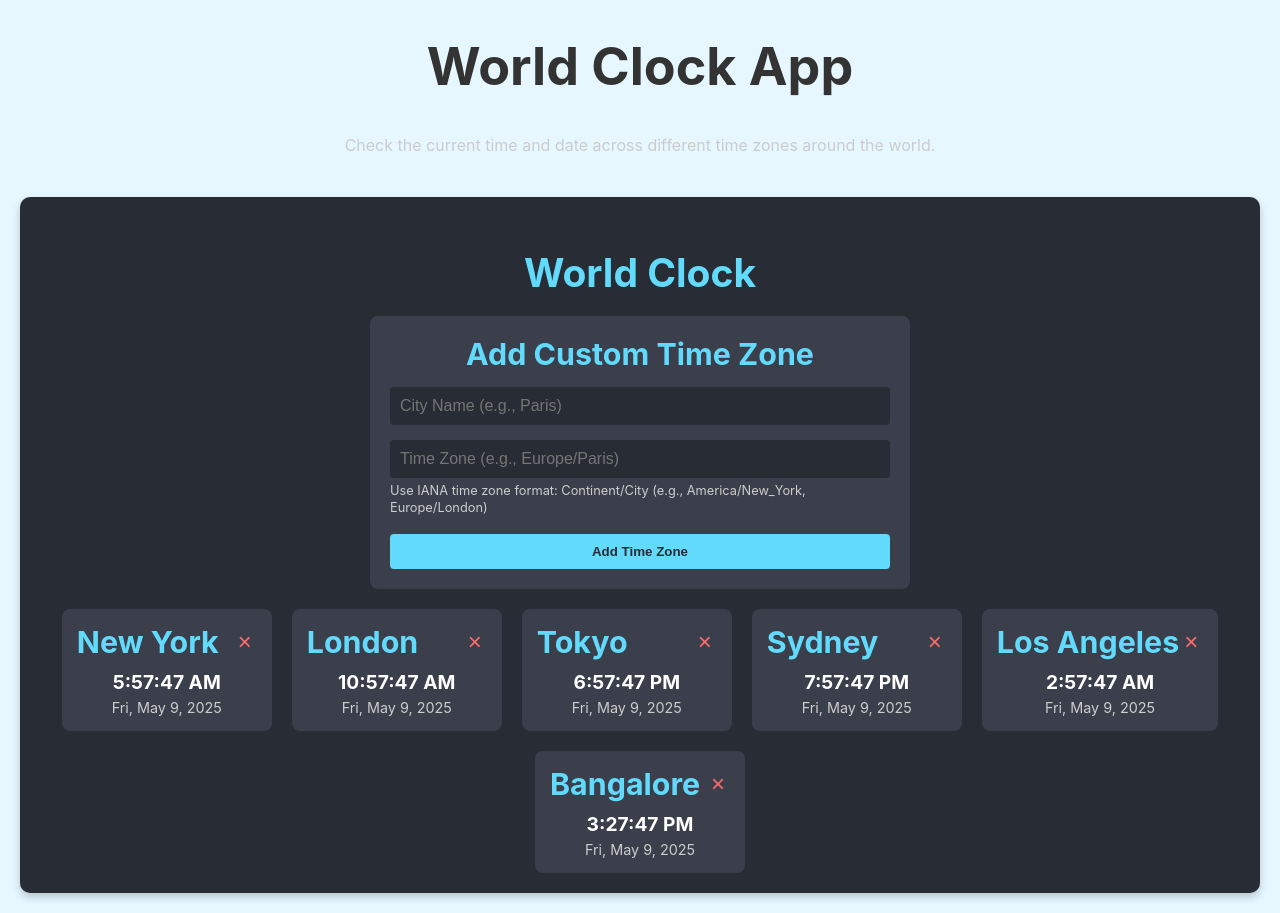
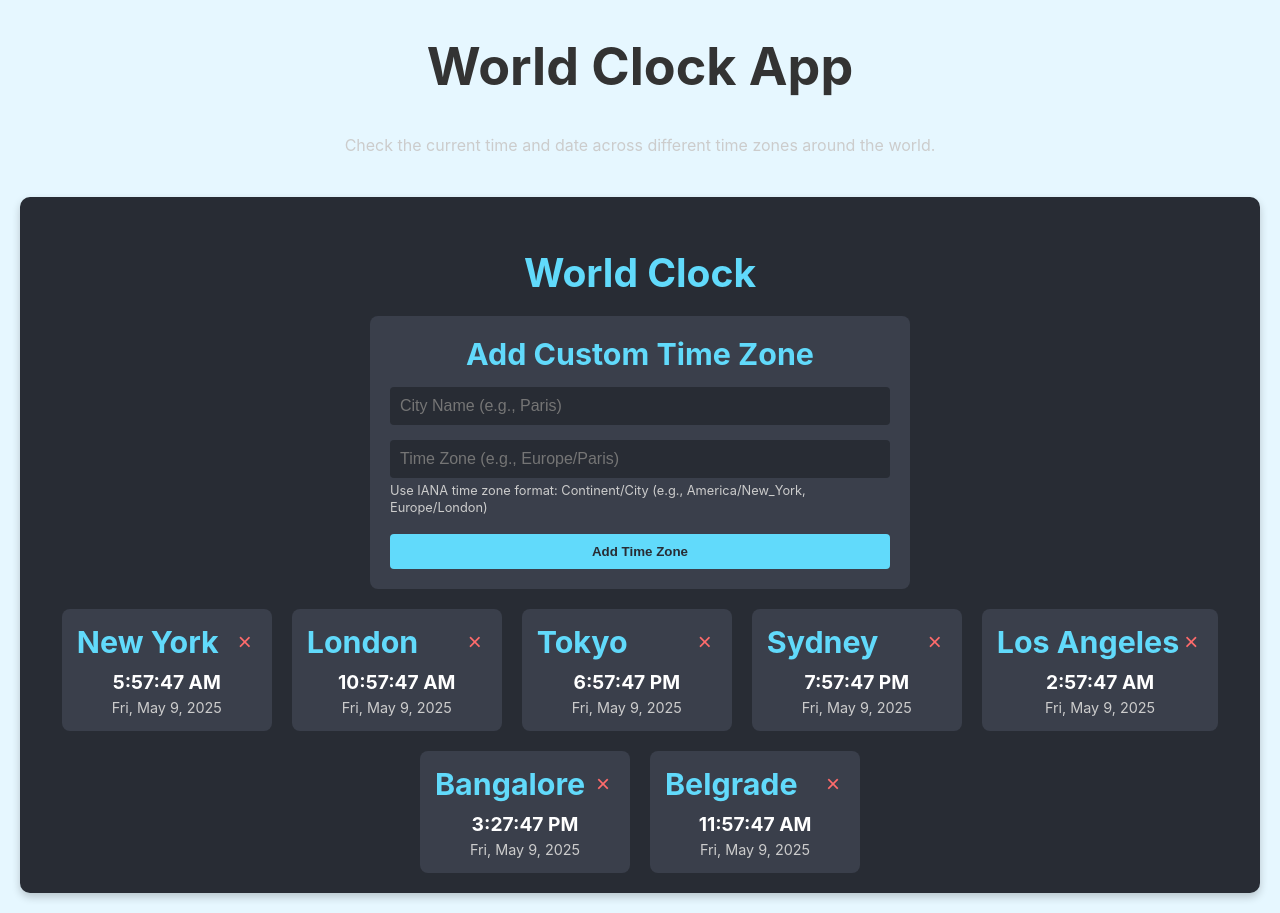
Before and after one commit to ibrahimimran-jetbrains/junie-demo, a React (Create React App) app: page / in a window 1280 px wide. Built offline with nearby package versions, Linux system fonts and the light colour scheme.

Commit message:
Add Belgrade (capital of Serbia) to the world clock

```diff
--- a/src/components/WorldClock.js
+++ b/src/components/WorldClock.js
@@ -15,7 +15,8 @@ function WorldClock() {
     { name: 'Tokyo', zone: 'Asia/Tokyo' },
     { name: 'Sydney', zone: 'Australia/Sydney' },
     { name: 'Los Angeles', zone: 'America/Los_Angeles' },
-    { name: 'Bangalore', zone: 'Asia/Kolkata' }
+    { name: 'Bangalore', zone: 'Asia/Kolkata' },
+    { name: 'Belgrade', zone: 'Europe/Belgrade' }
   ]);
 
   useEffect(() => {
```
